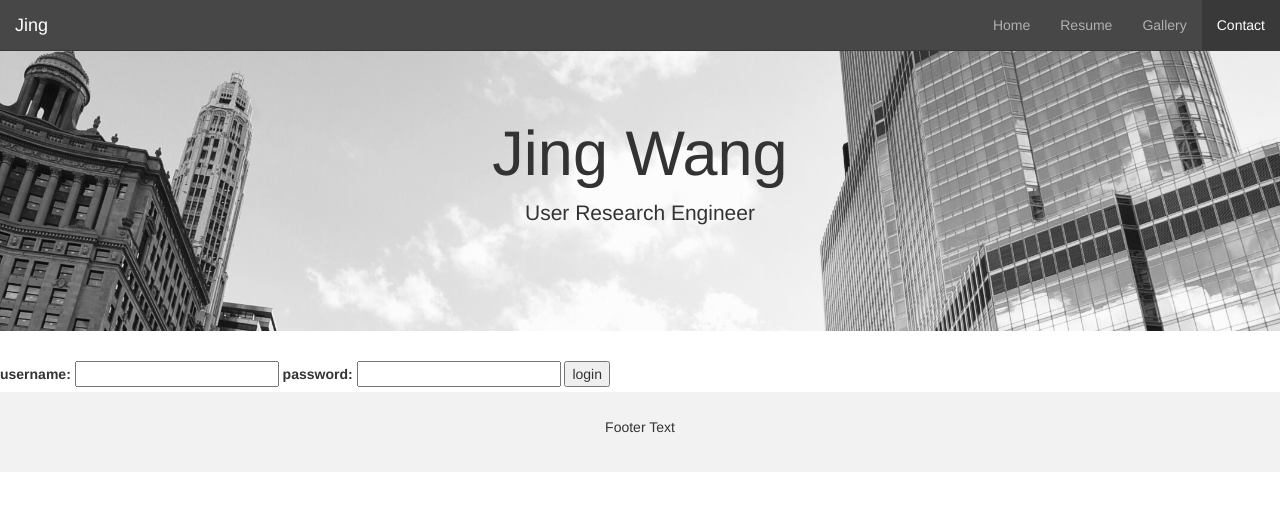
After one commit to Gakun/portfolio, a Python web app: template templates/contact.html in a window 1280 px wide. The commit adds this page. Shown: the top 511 px of the page. Run offline with Jinja, Linux system fonts and the light colour scheme; the template is opened without the code that fills it, so the values that code supplies are empty; some libraries are stand-ins or nearby versions.

Commit message:
styled nav and header

```diff
--- /dev/null
+++ b/static/main.css
@@ -0,0 +1,25 @@
+
+/* Remove the navbar's default margin-bottom and rounded borders */
+body{
+    padding-top: 51px;
+}
+.navbar {
+  margin-bottom: 0;
+  border-radius: 0;
+}
+
+.nav-adjust{
+    background-color: #191919; opacity: 0.8; filter: alpha(opacity=50);
+}
+
+/* Add a gray background color and some padding to the footer */
+footer {
+  background-color: #f2f2f2;
+  padding: 25px;
+}
+
+header .jumbotron{
+    background-image: url("chicago1.jpg");
+    background-size: cover;
+    height: 20em;
+}
--- a/templates/base.html
+++ b/templates/base.html
@@ -7,83 +7,58 @@
     <link rel="stylesheet" href="http://maxcdn.bootstrapcdn.com/bootstrap/3.3.6/css/bootstrap.min.css">
     <link rel="stylesheet" href="static/main.css">
 </head>
-<body>
 
 
-<nav class="navbar navbar-inverse">
+<body>
+    <header>
+        <nav class="navbar navbar-inverse navbar-fixed-top nav-adjust" role="navigation">
         <div class="container-fluid">
             <div class="navbar-header">
-      <button type="button" class="navbar-toggle" data-toggle="collapse" data-target="#myNavbar">
+                <button type="button" class="navbar-toggle" data-toggle="collapse" data-target=".navbarCollapse">
                     <span class="icon-bar"></span>
                     <span class="icon-bar"></span>
                     <span class="icon-bar"></span>
                 </button>
-      <a class="navbar-brand" href="#">Portfolio</a>
+
+                <a class="navbar-brand" href="index">Jing</a>
             </div>
-    <div class="collapse navbar-collapse" id="myNavbar">
-      <ul class="nav navbar-nav">
-        <li class="active"><a href="#">Home</a></li>
-        <li><a href="#">About</a></li>
-        <li><a href="#">Gallery</a></li>
-        <li><a href="#">Contact</a></li>
-      </ul>
+
+            <div class="collapse navbar-collapse navbarCollapse">
                 <ul class="nav navbar-nav navbar-right">
-        <li><a href="#"><span class="glyphicon glyphicon-log-in"></span> Login</a></li>
+                    <li {% if active_page == "index" %} class="active"{% endif %}>
+                        <a href="index">Home</a>
+                    </li>
+
+                    <li {% if active_page == "resume" %} class="active"{% endif %}>
+                        <a href="resume"> Resume</a>
+                    </li>
+
+                    <li {% if active_page == "gallery" %} class="active"{% endif %}>
+                        <a href="gallery">Gallery</a>
+                    </li>
+                    <li {% if active_page == "contact" %} class="active"{% endif %}>
+                        <a href="contact">Contact</a>
+                    </li>
                 </ul>
             </div>
         </div>
         </nav>
 
+
         <div class="jumbotron">
           <div class="container text-center">
-    <h1>My Portfolio</h1>
-    <p>Some text that represents "Me"...</p>
+            <h1>Jing Wang</h1>
+            <p>User Research Engineer</p>
           </div>
         </div>
+    </header>
+    {% block content %}
+        Error: block should be replaced
+    {% endblock %}
 
-<div class="container-fluid bg-3 text-center">
-  <h3>Some of my Work</h3><br>
-  <div class="row">
-    <div class="col-sm-3">
-      <p>Some text..</p>
-      <img src="http://placehold.it/150x80?text=IMAGE" class="img-responsive" style="width:100%" alt="Image">
-    </div>
-    <div class="col-sm-3">
-      <p>Some text..</p>
-      <img src="http://placehold.it/150x80?text=IMAGE" class="img-responsive" style="width:100%" alt="Image">
-    </div>
-    <div class="col-sm-3">
-      <p>Some text..</p>
-      <img src="http://placehold.it/150x80?text=IMAGE" class="img-responsive" style="width:100%" alt="Image">
-    </div>
-    <div class="col-sm-3">
-      <p>Some text..</p>
-      <img src="http://placehold.it/150x80?text=IMAGE" class="img-responsive" style="width:100%" alt="Image">
-    </div>
-  </div>
-</div><br>
-
-<div class="container-fluid bg-3 text-center">
-  <div class="row">
-    <div class="col-sm-3">
-      <p>Some text..</p>
-      <img src="http://placehold.it/150x80?text=IMAGE" class="img-responsive" style="width:100%" alt="Image">
-    </div>
-    <div class="col-sm-3">
-      <p>Some text..</p>
-      <img src="http://placehold.it/150x80?text=IMAGE" class="img-responsive" style="width:100%" alt="Image">
-    </div>
-    <div class="col-sm-3">
-      <p>Some text..</p>
-      <img src="http://placehold.it/150x80?text=IMAGE" class="img-responsive" style="width:100%" alt="Image">
-    </div>
-    <div class="col-sm-3">
-      <p>Some text..</p>
-      <img src="http://placehold.it/150x80?text=IMAGE" class="img-responsive" style="width:100%" alt="Image">
-    </div>
-  </div>
-</div><br><br>
-
+    <script src="https://ajax.googleapis.com/ajax/libs/jquery/1.12.0/jquery.min.js"></script>
+    <script src="http://maxcdn.bootstrapcdn.com/bootstrap/3.3.6/js/bootstrap.min.js"></script>
+    <script src="static/main.js"></script>
 <footer class="container-fluid text-center">
   <p>Footer Text</p>
 </footer>
--- /dev/null
+++ b/templates/contact.html
@@ -0,0 +1,10 @@
+{% set active_page = 'contact' %}
+{% extends "templates/base.html" %}
+{% block content %}
+{{msg}}
+  <form action = "/login" method = "post">
+    <label>username: <input type = "text" name = "name"></label>
+    <label>password: <input type = "password" name = "pw"></label>
+    <input type = "submit" value = "login">
+  </form>
+{% endblock %}
```
Also changed, not shown: main.py (+10 -10 lines), templates/gallery.html (added, +10 -0 lines), templates/index.html (+45 -1 lines), templates/resume.html (added, +9 -0 lines), static/a.jpg (added), static/chicago1.JPG (added), static/main.js (added). Lines whose indentation alone changed are shown as unchanged.
